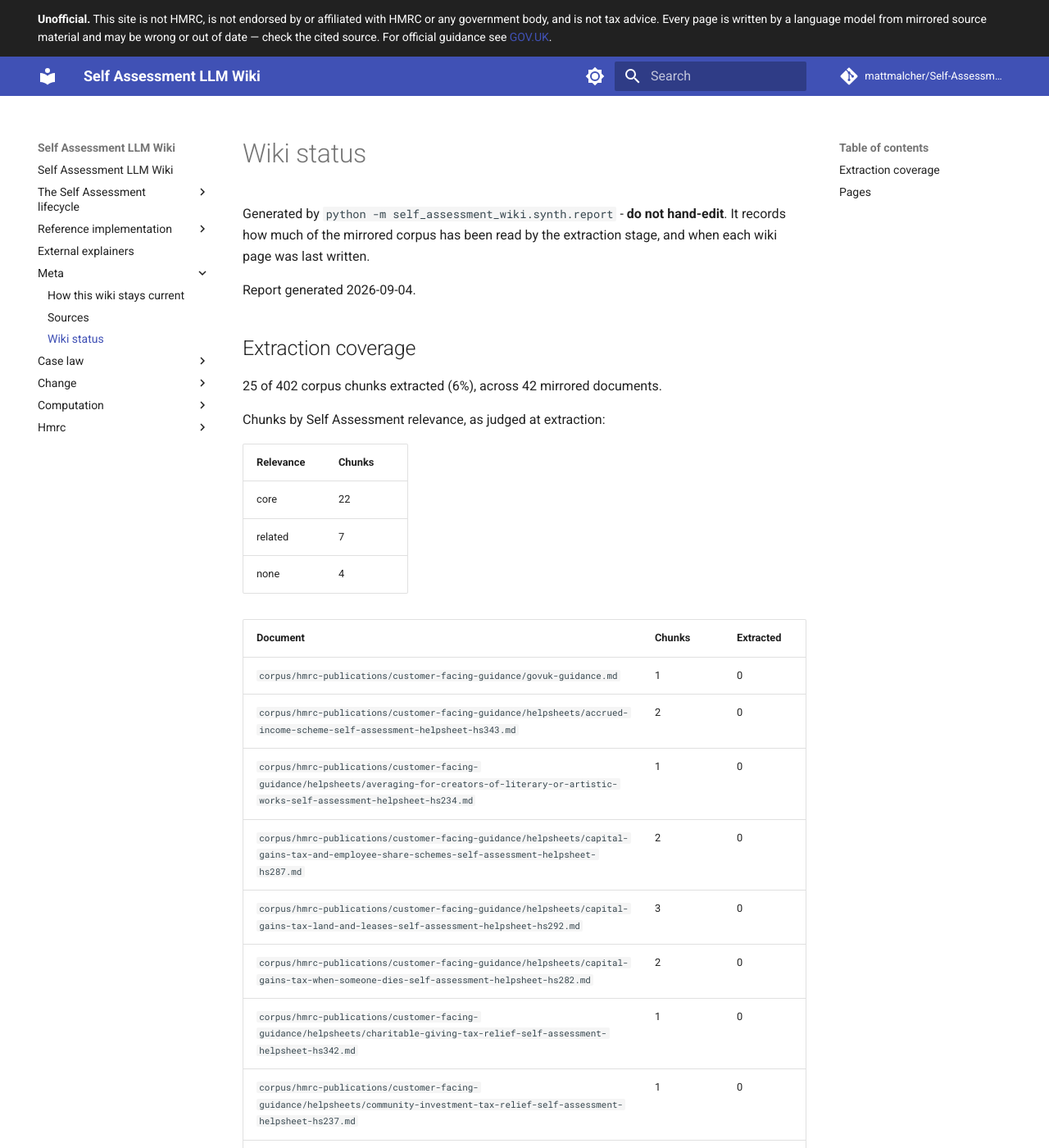
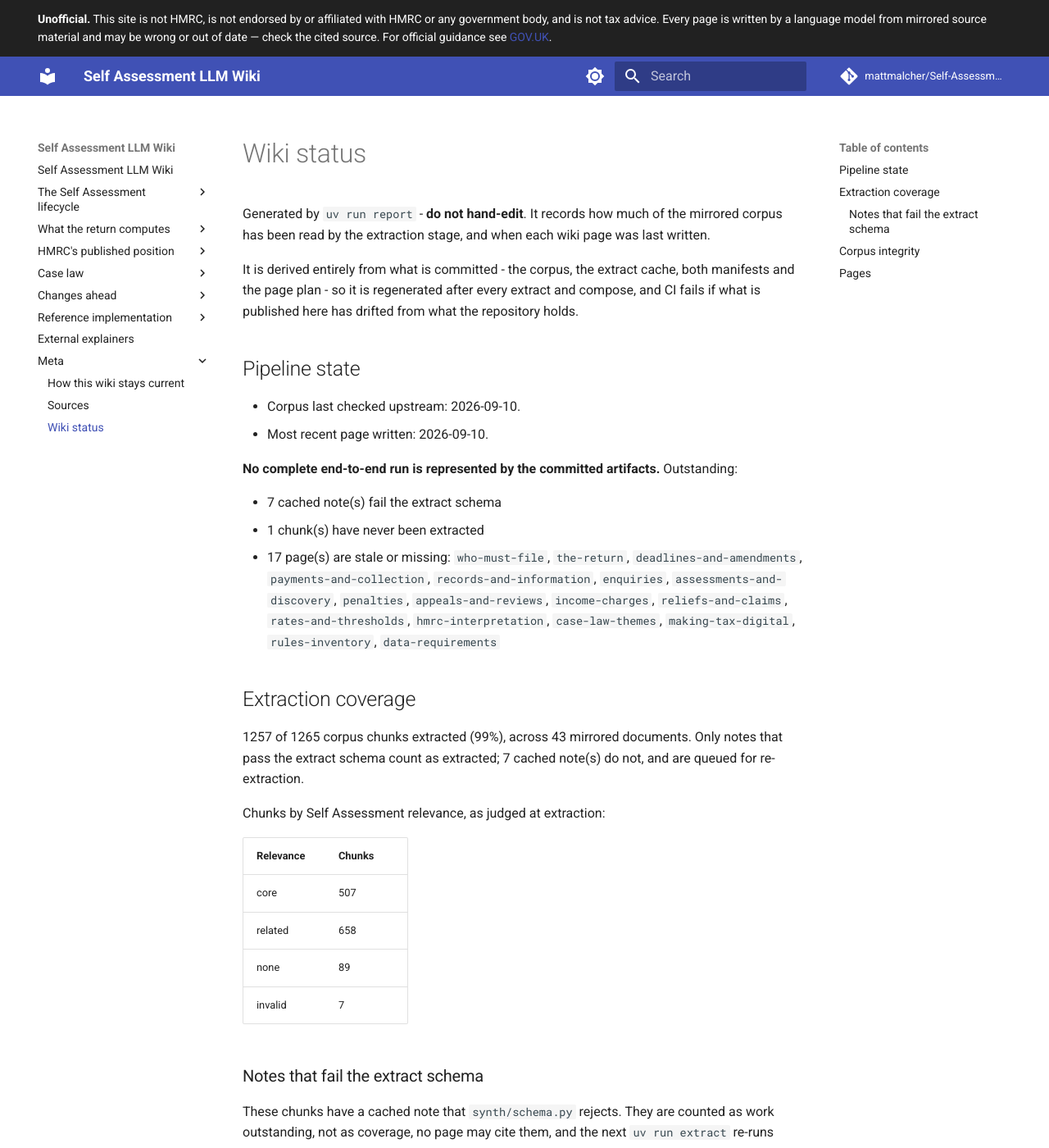
Before and after one commit to mattmalcher/Self-Assessment-LLM-Wiki, an MkDocs documentation site: the page built from docs/meta/wiki-status.md, in a window 1280 px wide and 1400 px high. Shown: the whole window at 82% size. Built offline with MkDocs 1.6.1 and Material for MkDocs 9.7.7, drawn with Linux system fonts in a browser that asks for light colours; comment, search, counter and statistics services are not loaded; some of the changed text lies outside the part shown.

Commit message:
Keep wiki status and navigation synchronized
The published status page claimed 25/402 chunks and one page while the
committed extracts and manifest held 1257/1265 and seventeen; the nav listed
two of the seventeen. Regenerating them was a separate step someone had to
remember, so anything that changed the corpus, the extracts or the pages left
the site's own account of itself behind.

`extract` and `compose` now regenerate `docs/meta/wiki-status.md` and the
`.pages` nav files at the end of any run that wrote something - including a
partial one, whose output is on disk and should be described. `uv run report
--check` writes nothing and fails on drift; it gates every pull request in a
new status-sync workflow and the deploy in `pages.yml`, and the weekly refresh
now carries the regenerated status in its own PR.

Making that checkable meant making the report a function of committed state
alone: the "generated <today>" line is gone, replaced by a pipeline-state
section that dates the corpus and the newest page from the manifests and says
plainly whether the committed artifacts are the output of a complete
end-to-end run or what is still outstanding. Page staleness is recomputed per
page against the model that wrote it, so the table now reports up to date /
stale / missing / not yet generated rather than only a date, and malformed
cached notes get their own table instead of being visible only as a count.

`nav.render` gained `also_present` so the nav does not depend on whether the
status page happens to exist yet - without it a first run on a clean tree
would need a second run to converge, and CI would fail on freshly generated
files.

Closes #13.

Co-Authored-By: Claude Opus 5 <noreply@anthropic.com>
Claude-Session: https://claude.ai/code/session_01UYdH4jWMRowfdCwSQnRGMs

```diff
--- a/docs/meta/wiki-status.md
+++ b/docs/meta/wiki-status.md
@@ -4,85 +4,116 @@ title: Wiki status
 
 # Wiki status
 
-Generated by `python -m self_assessment_wiki.synth.report` - **do not hand-edit**. It records how much of the mirrored corpus has been read by the extraction stage, and when each wiki page was last written.
+Generated by `uv run report` - **do not hand-edit**. It records how much of the mirrored corpus has been read by the extraction stage, and when each wiki page was last written.
 
-Report generated 2026-09-04.
+It is derived entirely from what is committed - the corpus, the extract cache, both manifests and the page plan - so it is regenerated after every extract and compose, and CI fails if what is published here has drifted from what the repository holds.
+
+## Pipeline state
+
+- Corpus last checked upstream: 2026-09-10.
+- Most recent page written: 2026-09-10.
+
+**No complete end-to-end run is represented by the committed artifacts.** Outstanding:
+
+- 7 cached note(s) fail the extract schema
+- 1 chunk(s) have never been extracted
+- 17 page(s) are stale or missing: `who-must-file`, `the-return`, `deadlines-and-amendments`, `payments-and-collection`, `records-and-information`, `enquiries`, `assessments-and-discovery`, `penalties`, `appeals-and-reviews`, `income-charges`, `reliefs-and-claims`, `rates-and-thresholds`, `hmrc-interpretation`, `case-law-themes`, `making-tax-digital`, `rules-inventory`, `data-requirements`
 
 ## Extraction coverage
 
-25 of 402 corpus chunks extracted (6%), across 42 mirrored documents.
+1257 of 1265 corpus chunks extracted (99%), across 43 mirrored documents. Only notes that pass the extract schema count as extracted; 7 cached note(s) do not, and are queued for re-extraction.
 
 Chunks by Self Assessment relevance, as judged at extraction:
 
 | Relevance | Chunks |
 |---|---|
-| core | 22 |
-| related | 7 |
-| none | 4 |
+| core | 507 |
+| related | 658 |
+| none | 89 |
+| invalid | 7 |
+
+### Notes that fail the extract schema
+
+These chunks have a cached note that `synth/schema.py` rejects. They are counted as work outstanding, not as coverage, no page may cite them, and the next `uv run extract` re-runs them.
+
+| Document | Invalid notes |
+|---|---|
+| `corpus/hmrc-publications/policy-and-interpretation/manuals/ch.md` | 2 |
+| `corpus/hmrc-publications/policy-and-interpretation/manuals/em.md` | 1 |
+| `corpus/hmrc-publications/policy-and-interpretation/manuals/sam.md` | 1 |
+| `corpus/legal-system/primary-legislation/acts/itepa-2003.md` | 1 |
+| `corpus/legal-system/primary-legislation/acts/tma-1970.md` | 2 |
 
 | Document | Chunks | Extracted |
 |---|---|---|
-| `corpus/hmrc-publications/customer-facing-guidance/govuk-guidance.md` | 1 | 0 |
-| `corpus/hmrc-publications/customer-facing-guidance/helpsheets/accrued-income-scheme-self-assessment-helpsheet-hs343.md` | 2 | 0 |
-| `corpus/hmrc-publications/customer-facing-guidance/helpsheets/averaging-for-creators-of-literary-or-artistic-works-self-assessment-helpsheet-hs234.md` | 1 | 0 |
-| `corpus/hmrc-publications/customer-facing-guidance/helpsheets/capital-gains-tax-and-employee-share-schemes-self-assessment-helpsheet-hs287.md` | 2 | 0 |
-| `corpus/hmrc-publications/customer-facing-guidance/helpsheets/capital-gains-tax-land-and-leases-self-assessment-helpsheet-hs292.md` | 3 | 0 |
-| `corpus/hmrc-publications/customer-facing-guidance/helpsheets/capital-gains-tax-when-someone-dies-self-assessment-helpsheet-hs282.md` | 2 | 0 |
-| `corpus/hmrc-publications/customer-facing-guidance/helpsheets/charitable-giving-tax-relief-self-assessment-helpsheet-hs342.md` | 1 | 0 |
-| `corpus/hmrc-publications/customer-facing-guidance/helpsheets/community-investment-tax-relief-self-assessment-helpsheet-hs237.md` | 1 | 0 |
-| `corpus/hmrc-publications/customer-facing-guidance/helpsheets/employment-related-shares-and-securities-self-assessment-helpsheet-hs305.md` | 4 | 0 |
-| `corpus/hmrc-publications/customer-facing-guidance/helpsheets/enterprise-investment-scheme-income-tax-relief-self-assessment-helpsheet-hs341.md` | 1 | 0 |
-| `corpus/hmrc-publications/customer-facing-guidance/helpsheets/foreign-income-and-gains-fig-regime-self-assessment-helpsheet-hs266.md` | 2 | 0 |
-| `corpus/hmrc-publications/customer-facing-guidance/helpsheets/furnished-holiday-lettings-self-assessment-helpsheet-hs253.md` | 1 | 0 |
-| `corpus/hmrc-publications/customer-facing-guidance/helpsheets/gains-on-foreign-life-insurance-policies-self-assessment-helpsheet-hs321.md` | 3 | 0 |
-| `corpus/hmrc-publications/customer-facing-guidance/helpsheets/gains-on-uk-life-insurance-policies-self-assessment-helpsheet-hs320.md` | 7 | 0 |
-| `corpus/hmrc-publications/customer-facing-guidance/helpsheets/index.md` | 1 | 0 |
-| `corpus/hmrc-publications/customer-facing-guidance/helpsheets/interest-and-alternative-finance-payments-eligible-for-relief-on-qualifying-loans-and-alternative-finance-arrangements-self-assessment-helpsheet-hs340.md` | 1 | 0 |
-| `corpus/hmrc-publications/customer-facing-guidance/helpsheets/limit-on-income-tax-reliefs-self-assessment-helpsheet-hs204.md` | 1 | 0 |
-| `corpus/hmrc-publications/customer-facing-guidance/helpsheets/negligible-value-claims-and-income-tax-losses-on-disposal-of-shares-self-assessment-helpsheet-hs286.md` | 3 | 0 |
-| `corpus/hmrc-publications/customer-facing-guidance/helpsheets/non-taxable-payments-or-benefits-for-employees-self-assessment-helpsheet-hs207.md` | 3 | 0 |
-| `corpus/hmrc-publications/customer-facing-guidance/helpsheets/other-taxable-income-for-self-assessment-helpsheet-hs325.md` | 1 | 0 |
-| `corpus/hmrc-publications/customer-facing-guidance/helpsheets/paying-tax-on-the-remittance-basis-self-assessment-helpsheet-hs264.md` | 4 | 0 |
-| `corpus/hmrc-publications/customer-facing-guidance/helpsheets/pension-savings-tax-charges-self-assessment-helpsheet-hs345.md` | 5 | 0 |
-| `corpus/hmrc-publications/customer-facing-guidance/helpsheets/qualifying-care-relief-for-carers-self-assessment-helpsheet-hs236.md` | 1 | 0 |
-| `corpus/hmrc-publications/customer-facing-guidance/helpsheets/seed-enterprise-investment-scheme-income-tax-and-capital-gains-tax-reliefs-self-assessment-helpsheet-hs393.md` | 2 | 0 |
-| `corpus/hmrc-publications/customer-facing-tools.md` | 2 | 0 |
-| `corpus/hmrc-publications/policy-and-interpretation/extra-statutory-concessions.md` | 1 | 0 |
-| `corpus/hmrc-publications/policy-and-interpretation/manuals/artg.md` | 9 | 0 |
-| `corpus/hmrc-publications/policy-and-interpretation/manuals/ch.md` | 6 | 0 |
-| `corpus/hmrc-publications/policy-and-interpretation/manuals/em.md` | 9 | 0 |
-| `corpus/hmrc-publications/policy-and-interpretation/manuals/index.md` | 3 | 0 |
-| `corpus/hmrc-publications/policy-and-interpretation/manuals/salf.md` | 25 | 25 |
-| `corpus/hmrc-publications/policy-and-interpretation/manuals/sam.md` | 39 | 0 |
-| `corpus/hmrc-publications/policy-and-interpretation/revenue-and-customs-briefs.md` | 1 | 0 |
-| `corpus/hmrc-publications/policy-and-interpretation/statements-of-practice.md` | 1 | 0 |
-| `corpus/hmrc-publications/rates-and-allowances.md` | 1 | 0 |
-| `corpus/legal-system/case-law/first-tier-tribunal-tax-chamber.md` | 1 | 0 |
-| `corpus/legal-system/case-law/upper-tribunal-tax-chancery.md` | 1 | 0 |
-| `corpus/legal-system/primary-legislation/acts/crca-2005.md` | 18 | 0 |
-| `corpus/legal-system/primary-legislation/acts/itepa-2003.md` | 151 | 0 |
-| `corpus/legal-system/primary-legislation/acts/tma-1970.md` | 75 | 0 |
-| `corpus/legal-system/secondary-legislation/statutory-instruments.md` | 1 | 0 |
-| `corpus/legal-system/secondary-legislation/tribunal-procedure-ftt-tax-chamber-rules-2009.md` | 5 | 0 |
+| `corpus/external-explainers.md` | 1 | 0 |
+| `corpus/hmrc-publications/customer-facing-guidance/govuk-guidance.md` | 1 | 1 |
+| `corpus/hmrc-publications/customer-facing-guidance/helpsheets/accrued-income-scheme-self-assessment-helpsheet-hs343.md` | 2 | 2 |
+| `corpus/hmrc-publications/customer-facing-guidance/helpsheets/averaging-for-creators-of-literary-or-artistic-works-self-assessment-helpsheet-hs234.md` | 1 | 1 |
+| `corpus/hmrc-publications/customer-facing-guidance/helpsheets/capital-gains-tax-and-employee-share-schemes-self-assessment-helpsheet-hs287.md` | 2 | 2 |
+| `corpus/hmrc-publications/customer-facing-guidance/helpsheets/capital-gains-tax-land-and-leases-self-assessment-helpsheet-hs292.md` | 3 | 3 |
+| `corpus/hmrc-publications/customer-facing-guidance/helpsheets/capital-gains-tax-when-someone-dies-self-assessment-helpsheet-hs282.md` | 2 | 2 |
+| `corpus/hmrc-publications/customer-facing-guidance/helpsheets/charitable-giving-tax-relief-self-assessment-helpsheet-hs342.md` | 1 | 1 |
+| `corpus/hmrc-publications/customer-facing-guidance/helpsheets/community-investment-tax-relief-self-assessment-helpsheet-hs237.md` | 1 | 1 |
+| `corpus/hmrc-publications/customer-facing-guidance/helpsheets/employment-related-shares-and-securities-self-assessment-helpsheet-hs305.md` | 4 | 4 |
+| `corpus/hmrc-publications/customer-facing-guidance/helpsheets/enterprise-investment-scheme-income-tax-relief-self-assessment-helpsheet-hs341.md` | 1 | 1 |
+| `corpus/hmrc-publications/customer-facing-guidance/helpsheets/foreign-income-and-gains-fig-regime-self-assessment-helpsheet-hs266.md` | 2 | 2 |
+| `corpus/hmrc-publications/customer-facing-guidance/helpsheets/furnished-holiday-lettings-self-assessment-helpsheet-hs253.md` | 1 | 1 |
+| `corpus/hmrc-publications/customer-facing-guidance/helpsheets/gains-on-foreign-life-insurance-policies-self-assessment-helpsheet-hs321.md` | 3 | 3 |
+| `corpus/hmrc-publications/customer-facing-guidance/helpsheets/gains-on-uk-life-insurance-policies-self-assessment-helpsheet-hs320.md` | 7 | 7 |
+| `corpus/hmrc-publications/customer-facing-guidance/helpsheets/index.md` | 1 | 1 |
+| `corpus/hmrc-publications/customer-facing-guidance/helpsheets/interest-and-alternative-finance-payments-eligible-for-relief-on-qualifying-loans-and-alternative-finance-arrangements-self-assessment-helpsheet-hs340.md` | 1 | 1 |
+| `corpus/hmrc-publications/customer-facing-guidance/helpsheets/limit-on-income-tax-reliefs-self-assessment-helpsheet-hs204.md` | 1 | 1 |
+| `corpus/hmrc-publications/customer-facing-guidance/helpsheets/negligible-value-claims-and-income-tax-losses-on-disposal-of-shares-self-assessment-helpsheet-hs286.md` | 3 | 3 |
+| `corpus/hmrc-publications/customer-facing-guidance/helpsheets/non-taxable-payments-or-benefits-for-employees-self-assessment-helpsheet-hs207.md` | 3 | 3 |
+| `corpus/hmrc-publications/customer-facing-guidance/helpsheets/other-taxable-income-for-self-assessment-helpsheet-hs325.md` | 1 | 1 |
+| `corpus/hmrc-publications/customer-facing-guidance/helpsheets/paying-tax-on-the-remittance-basis-self-assessment-helpsheet-hs264.md` | 4 | 4 |
+| `corpus/hmrc-publications/customer-facing-guidance/helpsheets/pension-savings-tax-charges-self-assessment-helpsheet-hs345.md` | 5 | 5 |
+| `corpus/hmrc-publications/customer-facing-guidance/helpsheets/qualifying-care-relief-for-carers-self-assessment-helpsheet-hs236.md` | 1 | 1 |
+| `corpus/hmrc-publications/customer-facing-guidance/helpsheets/seed-enterprise-investment-scheme-income-tax-and-capital-gains-tax-reliefs-self-assessment-helpsheet-hs393.md` | 2 | 2 |
+| `corpus/hmrc-publications/customer-facing-tools.md` | 2 | 2 |
+| `corpus/hmrc-publications/policy-and-interpretation/extra-statutory-concessions.md` | 1 | 1 |
+| `corpus/hmrc-publications/policy-and-interpretation/manuals/artg.md` | 45 | 45 |
+| `corpus/hmrc-publications/policy-and-interpretation/manuals/ch.md` | 383 | 381 |
+| `corpus/hmrc-publications/policy-and-interpretation/manuals/em.md` | 152 | 151 |
+| `corpus/hmrc-publications/policy-and-interpretation/manuals/index.md` | 3 | 3 |
+| `corpus/hmrc-publications/policy-and-interpretation/manuals/salf.md` | 26 | 26 |
+| `corpus/hmrc-publications/policy-and-interpretation/manuals/sam.md` | 338 | 337 |
+| `corpus/hmrc-publications/policy-and-interpretation/revenue-and-customs-briefs.md` | 1 | 1 |
+| `corpus/hmrc-publications/policy-and-interpretation/statements-of-practice.md` | 1 | 1 |
+| `corpus/hmrc-publications/rates-and-allowances.md` | 1 | 1 |
+| `corpus/legal-system/case-law/first-tier-tribunal-tax-chamber.md` | 1 | 1 |
+| `corpus/legal-system/case-law/upper-tribunal-tax-chancery.md` | 1 | 1 |
+| `corpus/legal-system/primary-legislation/acts/crca-2005.md` | 23 | 23 |
+| `corpus/legal-system/primary-legislation/acts/itepa-2003.md` | 152 | 151 |
+| `corpus/legal-system/primary-legislation/acts/tma-1970.md` | 75 | 73 |
+| `corpus/legal-system/secondary-legislation/statutory-instruments.md` | 1 | 1 |
+| `corpus/legal-system/secondary-legislation/tribunal-procedure-ftt-tax-chamber-rules-2009.md` | 5 | 5 |
+
+## Corpus integrity
+
+Every source registered as fetched has the artifact it is configured to write.
 
 ## Pages
 
-| Page | Notes used | Written | By |
-|---|---|---|---|
-| [Who must file a Self Assessment return](../lifecycle/who-must-file.md) | 13 | 2026-09-04 | `claude-cli:opus` |
-| The return itself - content, formats and schedules | - | not yet generated | - |
-| Deadlines, amendments and corrections | - | not yet generated | - |
-| Payments, payments on account and collection | - | not yet generated | - |
-| Records, information powers and inspections | - | not yet generated | - |
-| Enquiries into a return | - | not yet generated | - |
-| Assessments, discovery and time limits | - | not yet generated | - |
-| Penalties | - | not yet generated | - |
-| Appeals, reviews and the tribunals | - | not yet generated | - |
-| What income is charged, and where it goes on the return | - | not yet generated | - |
-| Reliefs, claims and elections | - | not yet generated | - |
-| Rates, allowances and thresholds | - | not yet generated | - |
-| HMRC's published interpretation - manuals, SPs, briefs and concessions | - | not yet generated | - |
-| Case law - what the tribunals are deciding | - | not yet generated | - |
-| Making Tax Digital for Income Tax | - | not yet generated | - |
-| Rules inventory - the machine-implementable rules found in the sources | - | not yet generated | - |
-| Data requirements for a head-of-duty implementation | - | not yet generated | - |
+In the order the site navigation lists them.
+
+| Page | Notes used | Written | By | State |
+|---|---|---|---|---|
+| [Who must file a Self Assessment return](../lifecycle/who-must-file.md) | 80 | 2026-09-08 | `claude-cli:opus` | stale |
+| [The return itself - content, formats and schedules](../lifecycle/the-return.md) | 90 | 2026-09-08 | `claude-cli:opus` | stale |
+| [Deadlines, amendments and corrections](../lifecycle/deadlines-and-amendments.md) | 80 | 2026-09-08 | `claude-cli:opus` | stale |
+| [Payments, payments on account and collection](../lifecycle/payments-and-collection.md) | 80 | 2026-09-08 | `claude-cli:opus` | stale |
+| [Records, information powers and inspections](../lifecycle/records-and-information.md) | 70 | 2026-09-08 | `claude-cli:opus` | stale |
+| [Enquiries into a return](../lifecycle/enquiries.md) | 80 | 2026-09-08 | `claude-cli:opus` | stale |
+| [Assessments, discovery and time limits](../lifecycle/assessments-and-discovery.md) | 80 | 2026-09-08 | `claude-cli:opus` | stale |
+| [Penalties](../lifecycle/penalties.md) | 90 | 2026-09-08 | `claude-cli:opus` | stale |
+| [Appeals, reviews and the tribunals](../lifecycle/appeals-and-reviews.md) | 80 | 2026-09-09 | `claude-cli:opus` | stale |
+| [What income is charged, and where it goes on the return](../computation/income-charges.md) | 100 | 2026-09-09 | `claude-cli:opus` | stale |
+| [Reliefs, claims and elections](../computation/reliefs-and-claims.md) | 100 | 2026-09-09 | `claude-cli:opus` | stale |
+| [Rates, allowances and thresholds](../computation/rates-and-thresholds.md) | 80 | 2026-09-09 | `claude-cli:opus` | stale |
+| [HMRC's published interpretation - manuals, SPs, briefs and concessions](../hmrc/interpretation.md) | 70 | 2026-09-09 | `claude-cli:opus` | stale |
+| [Case law - what the tribunals are deciding](../case-law/themes.md) | 2 | 2026-09-09 | `claude-cli:opus` | stale |
+| [Making Tax Digital for Income Tax](../change/making-tax-digital.md) | 14 | 2026-09-09 | `claude-cli:opus` | stale |
+| [Rules inventory - the machine-implementable rules found in the sources](../reference-implementation/rules-inventory.md) | 120 | 2026-09-09 | `claude-cli:opus` | stale |
+| [Data requirements for a head-of-duty implementation](../reference-implementation/data-requirements.md) | 110 | 2026-09-10 | `claude-cli:opus` | stale |
```
Also changed, not shown: AGENTS.md (+9 -1 lines), README.md (+8 -1 lines), src/self_assessment_wiki/synth/README.md (+15 -2 lines), docs/.pages, docs/case-law/.pages (added), docs/change/.pages (added), docs/computation/.pages (added), docs/hmrc/.pages (added), docs/lifecycle/.pages, docs/reference-implementation/.pages, 8 other files.
